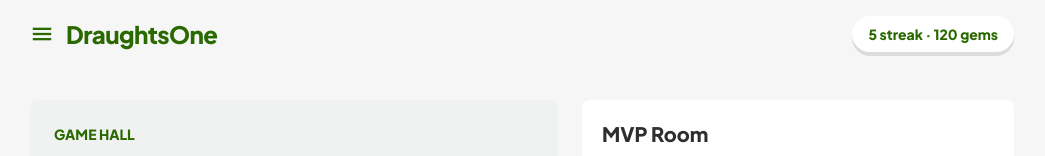
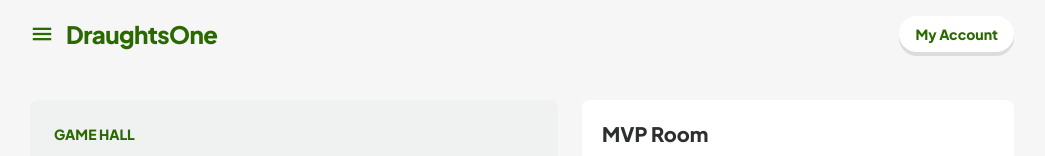
Before and after one commit to songcn325/DraughtsOne, a React (Vite) app in the folder apps/web/: page /play in a window 1280 px wide. Shown: the top 156 px of the page, without its empty margins (118-1163 px from the left). Built offline with nearby package versions, Linux system fonts and the light colour scheme; what @draughtsone/draughts-engine would draw is missing.

Commit message:
My Account

```diff
--- a/apps/web/src/components/TopBar.tsx
+++ b/apps/web/src/components/TopBar.tsx
@@ -9,7 +9,7 @@ export function TopBar() {
           <span className="text-2xl font-black tracking-tight">DraughtsOne</span>
         </Link>
         <Link to="/profile" className="rounded-full bg-surface-container-lowest px-4 py-2 text-sm font-extrabold text-primary shadow-[0_4px_0_#dbdddd]">
-          5 streak · 120 gems
+          My Account
         </Link>
       </div>
     </header>
```
